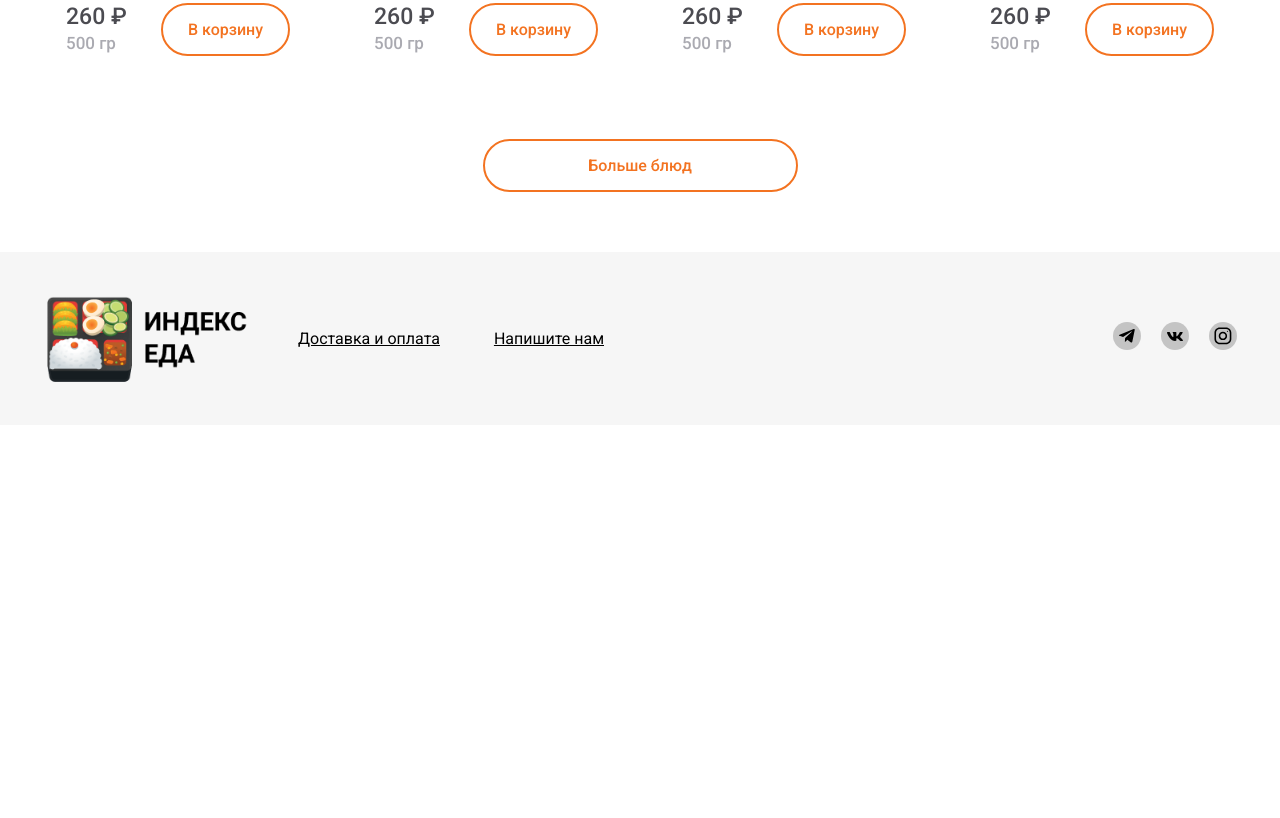
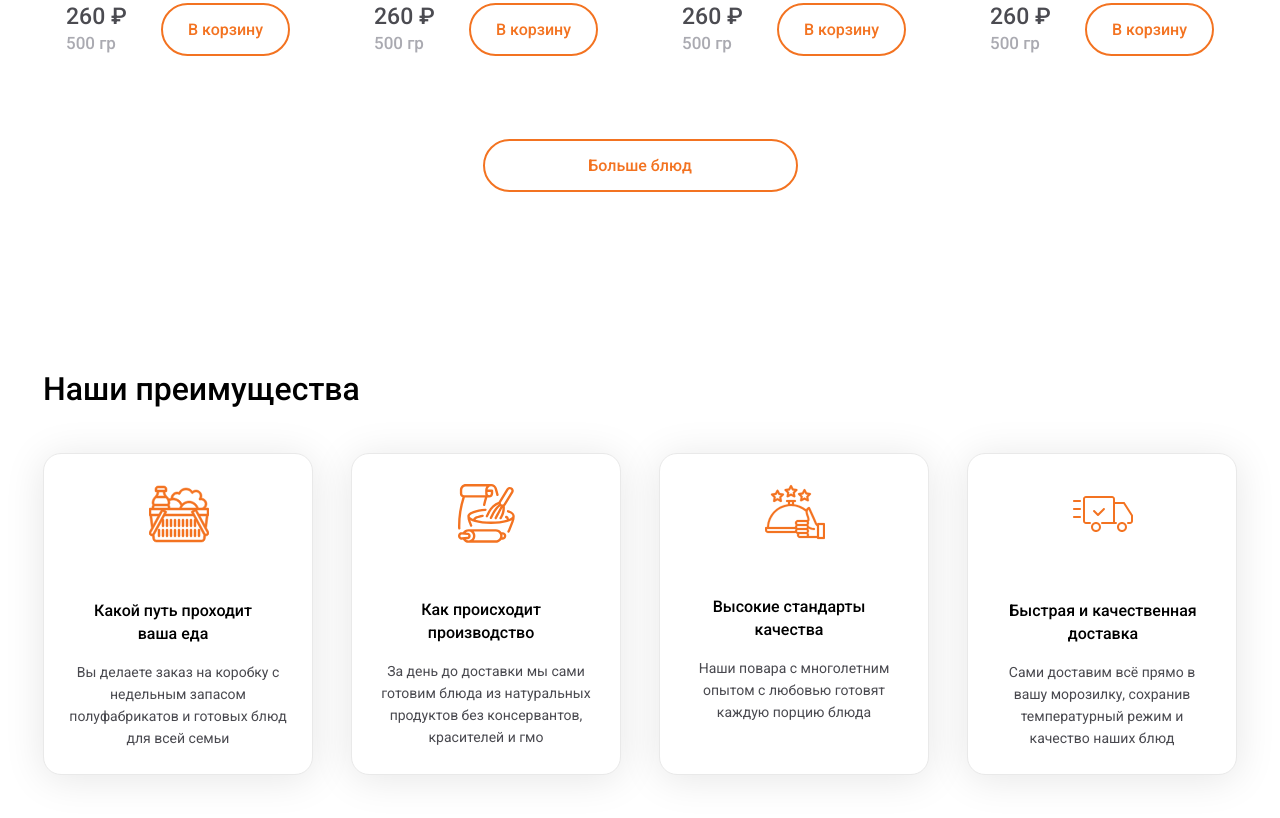
Before and after one commit to alexzhs/Eda.Design, a plain HTML site: page index.html in a window 1280 px wide. Shown: the part 2168-2986 px from the top of the page. Before the commit the page ends 2593 px from the top, so only its background shows below. Drawn offline with Linux system fonts and the light colour scheme.

Commit message:
Сверстан самостоятельный блок

```diff
--- a/css/style.css
+++ b/css/style.css
@@ -335,6 +335,7 @@ line-height: 23px;
   }
 
 .baby {
+background: #FFFDBF;
 color: #49494F;
 font-weight: 500;
 font-size: 20px;
@@ -464,7 +465,76 @@ line-height: 23px;
     margin: auto;
     margin-top: 60px;
     width: 315px;
+    margin-bottom: 100px;
   }
+
+  .advantages {
+  background: #FFFFFF;
+  margin-bottom: 200px;
+  }
+
+  .advantages-content {
+    display: flex;
+    justify-content: space-between;
+  }
+
+.advantages-title {
+  font-weight: 500;
+  font-size: 32px;
+  line-height: 23px;
+ color: #000000;
+ margin-bottom: 52px;
+}
+
+  .advantages-card {
+   max-width: 270px;
+  background: #FFFFFF;
+  border: 1px solid #E9E9E9;
+  box-sizing: border-box;
+  box-shadow: 0px 4px 40px rgba(0, 0, 0, 0.1);
+  border-radius: 18px;
+  }
+
+
+  .advantages-title-card {
+    max-width: 158px;
+    text-align: center;
+    font-weight: 500;
+    font-size: 16px;
+    line-height: 23px;
+    color: #000000;
+    margin-left: 50px;
+    margin-right: 50px;
+  }
+
+  .advantages-image {
+    margin-left: 105px;
+    margin-right: 105px;
+    margin-top: 30px;
+    margin-bottom: 34px;
+  }
+
+.advantages-description {
+  max-width: 223px;
+  text-align: center;
+  font-size: 14px;
+  line-height: 22px;
+  color: #49494F;
+  margin-top: 13px;
+  margin-left: 23px;
+  margin-right: 23px;
+  margin-bottom: 25px;
+}
+
+.advantages-title-card-car{
+  font-weight: 500;
+  font-size: 16px;
+  line-height: 23px;
+  text-align: center;
+  color: #000000;
+  margin-left: 40px;
+  margin-right: 38px;
+}
 
  .footer {
    padding: 40px 0;
--- a/index.html
+++ b/index.html
@@ -237,6 +237,47 @@
       <!-- /.container -->
     </section>
     <!-- /.section-grey -->
+    <section class="advantages">
+      <div class="container">
+        <h2 class="advantages-title">Наши преимущества</h2>
+        <div class="advantages-content">
+          <div class="advantages-card">
+            <img src="/img/svg/basket-icon.svg" alt="" class="advantages-image">
+            <div class="advantages-card-content">
+              <h3 class="advantages-title-card">Какой путь проходит ваша еда</h3>
+              <p class="advantages-description">Вы делаете заказ на коробку с недельным запасом
+                полуфабрикатов и готовых блюд для всей семьи</p>
+            </div>
+          </div>
+          <div class="advantages-card">
+            <img src="/img/svg/cooking-icon.svg" alt="" class="advantages-image">
+            <div class="advantages-card-content">
+              <h3 class="advantages-title-card">Как происходит производство</h3>
+              <p class="advantages-description">За день до доставки мы сами готовим блюда из натуральных продуктов без
+                консервантов, красителей и гмо</p>
+            </div>
+          </div>
+          <div class="advantages-card">
+            <img src="/img/svg/dish-icon.svg" alt="" class="advantages-image">
+            <div class="advantages-card-content">
+              <h3 class="advantages-title-card">Высокие стандарты качества</h3>
+              <p class="advantages-description">Наши повара с многолетним опытом с любовью готовят каждую порцию блюда
+              </p>
+            </div>
+          </div>
+          <div class="advantages-card">
+            <img src="/img/svg/cars-icon.svg" alt="" class="advantages-image">
+            <div class="advantages-card-content">
+              <h3 class="advantages-title-card-car">Быстрая и качественная доставка</h3>
+              <p class="advantages-description">Сами доставим всё прямо в вашу морозилку, сохранив
+                температурный режим и качество наших блюд</p>
+            </div>
+          </div>
+        </div>
+      </div>
+      <!-- /.container -->
+    </section>
+    <!-- /.advantages -->
   </main>
   <footer class="footer">
     <div class="container">
```
Also changed, not shown: img/svg/basket-icon.svg (added), img/svg/cars-icon.svg (added), img/svg/cooking-icon.svg (added), img/svg/dish-icon.svg (added).
